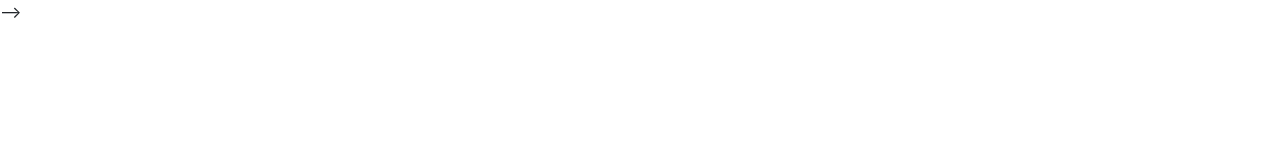
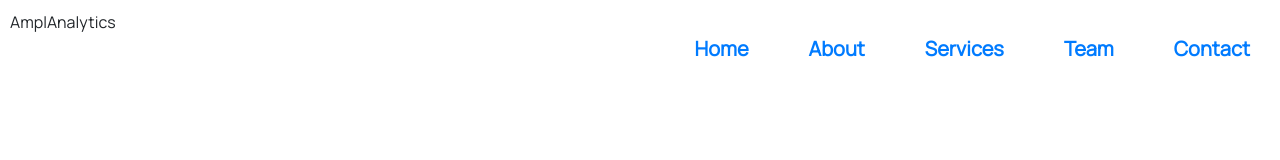
Before and after one commit to thisisyinka/amplanalytics, a plain HTML site: page index.html in a window 1280 px wide. Drawn offline with nearby package versions, Linux system fonts and the light colour scheme.

Commit message:
Started the navigation menu

```diff
--- /dev/null
+++ b/css/style.css
@@ -0,0 +1,39 @@
+body {
+  margin: 0;
+  padding: 0;
+  font-family: "Manrope", sans-serif;
+}
+
+#header {
+  position: fixed;
+  height: 50px;
+  width: 100%;
+}
+
+#header .header-left {
+  padding: 10px 0px 0px 10px;
+}
+
+#header .header-right {
+  display: flex;
+  justify-content: flex-end;
+  align-items: center;
+  box-sizing: border-box;
+}
+
+#header .header-right a {
+  padding: 0px 30px 0px 30px;
+  font-size: 20px;
+  font-weight: 700;
+}
+
+.header-right a:hover {
+  color: #ffc300;
+}
+
+/* .navigation-menu a {
+  padding: 0px 30px 0px 30px;
+  color: #c3c3c3;
+  font-size: 20px;
+  font-weight: 700;
+} */
--- a/index.html
+++ b/index.html
@@ -5,13 +5,25 @@
     <meta name="viewport" content="width=device-width, initial-scale=1.0" />
     <meta http-equiv="X-UA-Compatible" content="ie=edge" />
     <link rel="stylesheet" href="https://stackpath.bootstrapcdn.com/bootstrap/4.4.1/css/bootstrap.min.css" integrity="sha384-Vkoo8x4CGsO3+Hhxv8T/Q5PaXtkKtu6ug5TOeNV6gBiFeWPGFN9MuhOf23Q9Ifjh" crossorigin="anonymous" />
+    <link href="https://fonts.googleapis.com/css2?family=Manrope&display=swap" rel="stylesheet" />
+    <link rel="stylesheet" type="text/css" href="css/style.css" />
     <title>AmplAnalytics</title>
   </head>
   <body>
-    <header>
+    <header id="header">
+      <div class="header-left">
+        <a class="navigation-brand">AmplAnalytics</a>
+      </div>
       <!-- Navigation Menu -->
+      <nav class="header-right">
+        <a href="#">Home</a>
+        <a href="#">About</a>
+        <a href="#">Services</a>
+        <a href="#">Team</a>
+        <a href="#">Contact</a>
+      </nav>
     </header>
-    <main><!-- Main content of the website -->--></main>
+    <main><!-- Main content of the website --></main>
     <script src="https://code.jquery.com/jquery-3.4.1.slim.min.js" integrity="sha384-J6qa4849blE2+poT4WnyKhv5vZF5SrPo0iEjwBvKU7imGFAV0wwj1yYfoRSJoZ+n" crossorigin="anonymous"></script>
     <script src="https://cdn.jsdelivr.net/npm/popper.js@1.16.0/dist/umd/popper.min.js" integrity="sha384-Q6E9RHvbIyZFJoft+2mJbHaEWldlvI9IOYy5n3zV9zzTtmI3UksdQRVvoxMfooAo" crossorigin="anonymous"></script>
     <script src="https://stackpath.bootstrapcdn.com/bootstrap/4.4.1/js/bootstrap.min.js" integrity="sha384-wfSDF2E50Y2D1uUdj0O3uMBJnjuUD4Ih7YwaYd1iqfktj0Uod8GCExl3Og8ifwB6" crossorigin="anonymous"></script>
```
